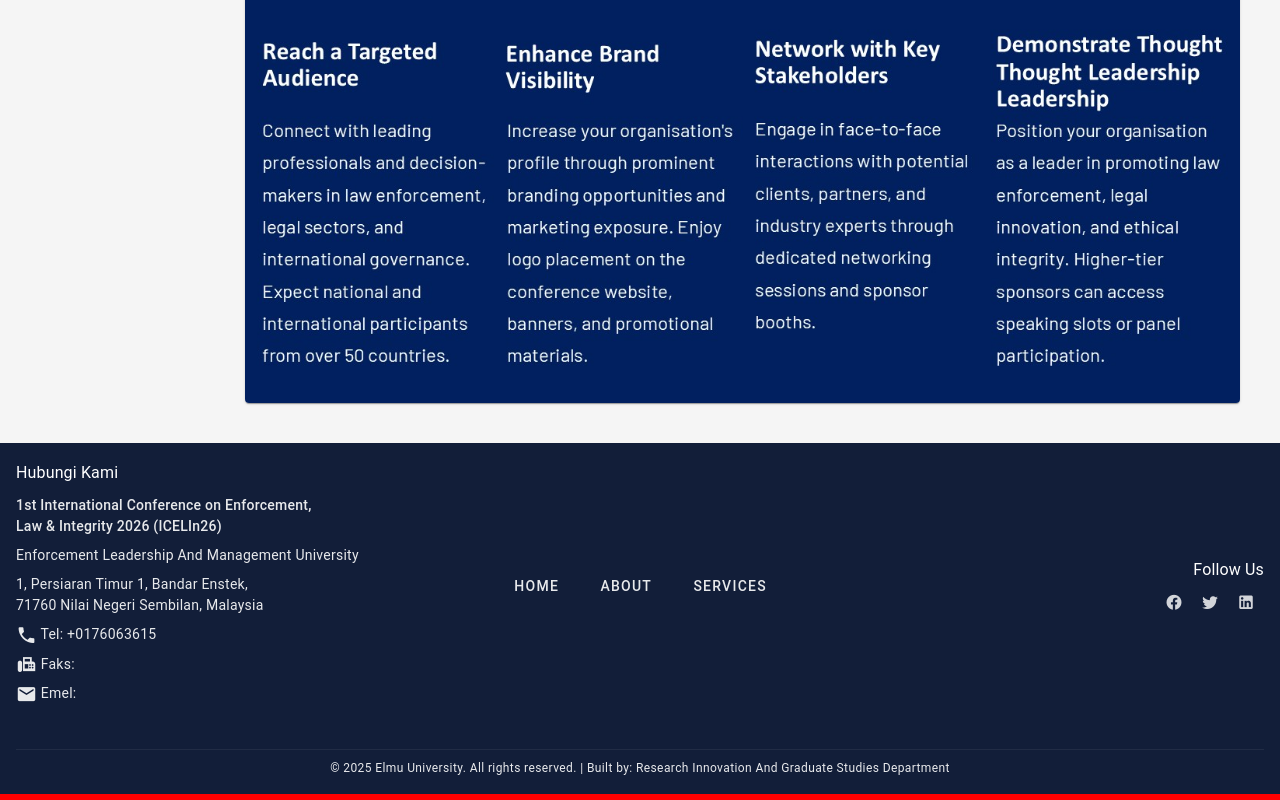
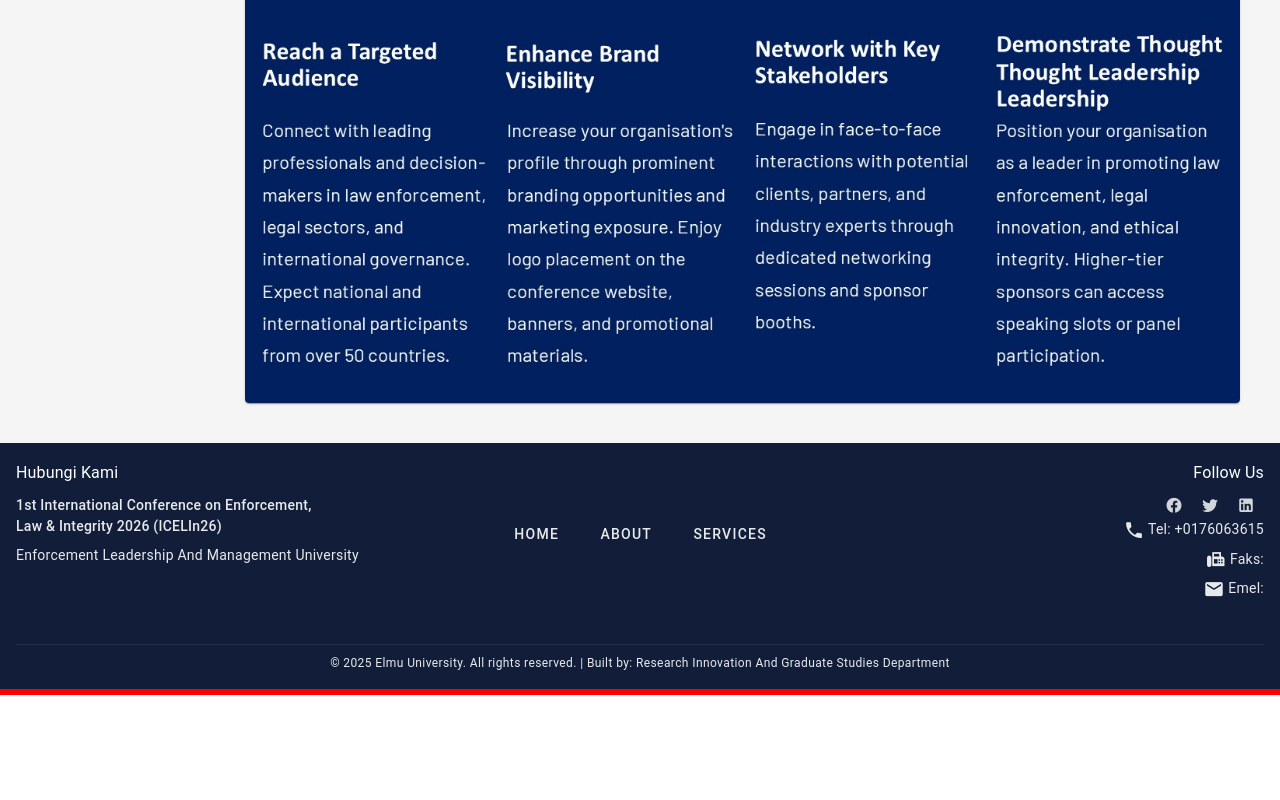
Before and after one commit to jali123456/conference_website_no_ai, a Vue app: page / in a window 1280 px wide. Shown: the part 2232-3032 px from the top of the page. After the commit the page ends 2927 px from the top, so only its background shows below. Built offline with nearby package versions, Linux system fonts and the light colour scheme; a small style sheet from the web is missing.

Commit message:
added on footer and mainroutes.ts

```diff
--- a/src/components/AppFooter.vue
+++ b/src/components/AppFooter.vue
@@ -12,20 +12,6 @@
            </p>
            <p class="text-body-2 mb-1">
              Enforcement Leadership And Management University
-           </p>
-           <p class="text-body-2 mb-1">
-            1, Persiaran Timur 1, Bandar Enstek,
-            <br>
-            71760 Nilai Negeri Sembilan, Malaysia
-           </p>
-           <p class="text-body-2 mb-1">
-             <v-icon small left>mdi-phone</v-icon> Tel: +0176063615
-           </p>
-           <p class="text-body-2 mb-1">
-             <v-icon small left>mdi-fax</v-icon> Faks:
-           </p>
-           <p class="text-body-2 mb-0">
-             <v-icon small left>mdi-email</v-icon> Emel:
            </p>
          </v-col>
 
@@ -51,6 +37,15 @@
             >
               <v-icon :icon="item.icon" size="18"></v-icon>
             </v-btn>
+          <p class="text-body-2 mb-1">
+             <v-icon small left>mdi-phone</v-icon> Tel: +0176063615
+           </p>
+           <p class="text-body-2 mb-1">
+             <v-icon small left>mdi-fax</v-icon> Faks:
+           </p>
+           <p class="text-body-2 mb-0">
+             <v-icon small left>mdi-email</v-icon> Emel:
+           </p>
          </v-col>
        </v-row>
 
```
Also changed, not shown: src/router/MainRoutes.ts (+14 -14 lines).
